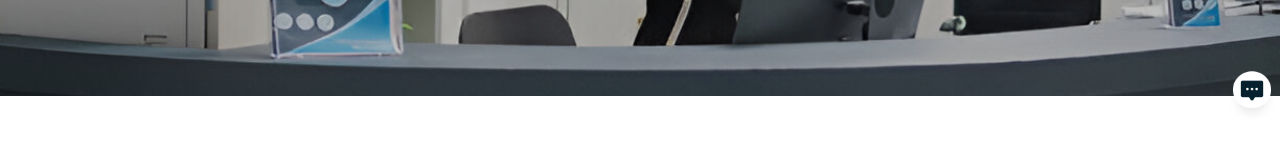
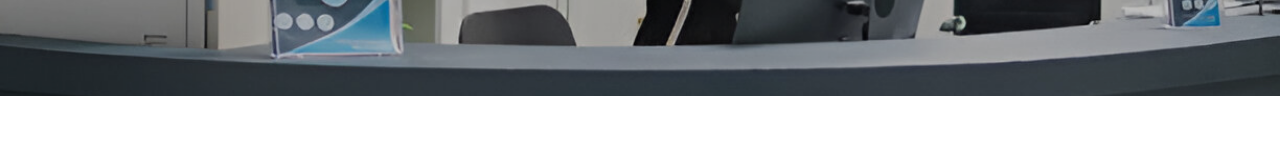
Before and after one commit to ResQ-Health/ResQ-Health, a React (Vite) app: page / in a window 1280 px wide. Shown: the part 486-645 px from the top of the page. Built offline with nearby package versions, Linux system fonts and the light colour scheme.

Commit message:
rmeoved the chat feature icon

```diff
--- a/src/components/Hero.tsx
+++ b/src/components/Hero.tsx
@@ -77,7 +77,7 @@ const Hero = () => {
                     </h1> */}
                 </div>
 
-                <img src="/chat.png" alt="hero" className='absolute bottom-[-30px] right-0 size-[56px]' width={1000} height={1000} />
+                {/* <img src="/chat.png" alt="hero" className='absolute bottom-[-30px] right-0 size-[56px]' width={1000} height={1000} /> */}
             </div>
         </div>
     )
```
